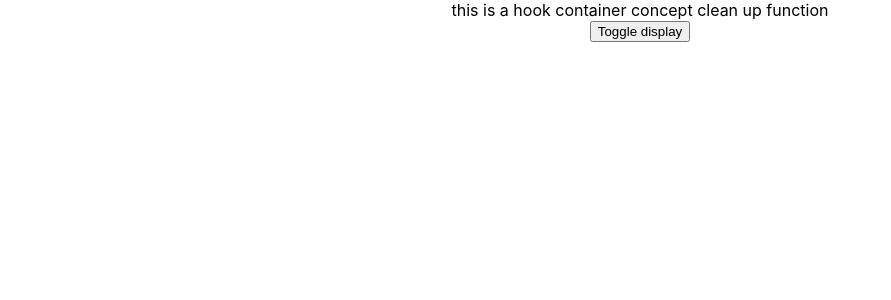
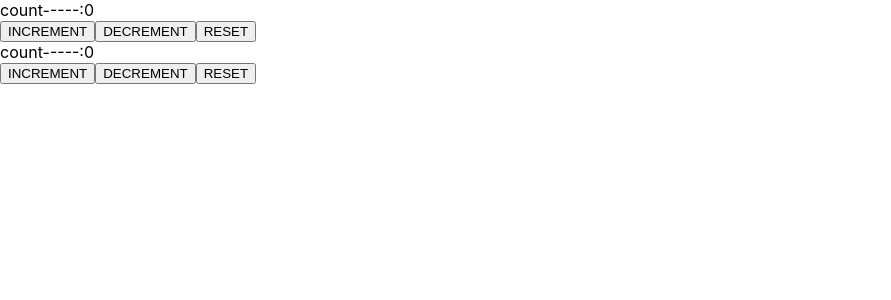
Before and after one commit to Rutujshahare/REACT-HTTP-and-CONTEXT, a React (Create React App) app in the folder connection/: page / in a window 1280 px wide. Shown: the top 300 px of the page, without its empty margins (0-891 px from the left). Built offline with nearby package versions, Linux system fonts and the light colour scheme.

Commit message:
some changes updated and modified the program

```diff
--- a/connection/src/App.js
+++ b/connection/src/App.js
@@ -1,25 +1,27 @@
 import React from 'react';
-import logo from './logo.svg';
-import './App.css';
-import PostList from './Components/PostList';
-import Fetch from './Components/Fetch';
-import PostForm from './Components/Postform';
-import ComponentC from './Components/ComponentC';
-// import { UserProvider } from './UserContext';
-// import CounterComponent from './Components/HOOKS/CounterComponent';
-// import UseStateCounter from './Components/HOOKS/UseStateCounter';
 
-import ConditionalHook from './Components/HOOKS/ConditionalHook';
-import HookMouse from './Components/HOOKS/HookMouse';
-import HookContainer from './Components/HOOKS/HookContainer';
+import Reducer from './Components/HOOKS/Reducer';
+import UseReducer from './Components/HOOKS/UseReducer1';
+import UseReducer1 from './Components/HOOKS/UseReducer1';
+import MultipleReducer from './Components/HOOKS/MultipleReducer';
+
+
+
+export const UserContext=React.createContext()
+export const ChannelContext=React.createContext()
+
 
 //if we remove the comment and run ew see the default value is replace by other
 function App() {
   return (
     <div className="App">
+      {/* <UserContext.Provider value={'kshitij shahare'}>
+        <ChannelContext.Provider value={'shreyash shahare'}>
 
-<HookContainer/>
-
+     <ContextC/>
+     </ChannelContext.Provider>
+     </UserContext.Provider> */}
+<MultipleReducer/>
     </div>
   );
 }
--- /dev/null
+++ b/connection/src/Components/HOOKS/MultipleReducer.js
@@ -0,0 +1,38 @@
+import React,{useReducer} from 'react';
+const intialState=0
+const reducer=(state,action)=>{
+switch(action) {
+        case 'increment':
+        return state+1
+
+        case 'decrement':
+        return state-1
+
+        case 'reset':
+        return intialState
+
+        default:
+        return  state
+}
+}
+
+
+function MultipleReducer() {
+    const[count,dispatch]=useReducer(reducer,intialState)
+    const[counttwo,dispatchtwo]=useReducer(reducer,intialState)
+    return (
+        <div>
+            <div>count-----:{count}</div>
+          <button onClick={()=>dispatch('increment')}>INCREMENT</button>
+          <button onClick={()=>dispatch('decrement')}>DECREMENT</button>
+          <button onClick={()=>dispatch('reset')}>RESET</button>
+
+
+          <div>count-----:{counttwo}</div>
+          <button onClick={()=>dispatchtwo('increment')}>INCREMENT</button>
+          <button onClick={()=>dispatchtwo('decrement')}>DECREMENT</button>
+          <button onClick={()=>dispatchtwo('reset')}>RESET</button>
+        </div>
+    )
+}
+export default MultipleReducer
--- /dev/null
+++ b/connection/src/Components/HOOKS/Reducer.js
@@ -0,0 +1,30 @@
+import React,{useReducer} from 'react';
+const intialState=0
+const reducer=(state,action)=>{
+switch(action) {
+    case 'increment':
+        return state+1
+
+        case 'decrement':
+            return state-1
+
+            case 'reset':
+                return intialState
+
+                default:
+                    return state
+}
+}
+
+function Reducer() {
+  const[count,dispatch] =  useReducer(reducer,intialState)
+    return(
+        <div>
+            <div>count-{count}</div>
+         <button onClick={()=>dispatch('increment')}>INCREMENT</button>
+         <button onClick={()=>dispatch('decrement')}>DECREMENT</button>
+         <button onClick={()=>dispatch('reset')}>RESET</button>
+        </div>
+    )
+}
+export default Reducer
--- /dev/null
+++ b/connection/src/Components/HOOKS/UseReducer1.js
@@ -0,0 +1,32 @@
+import React,{useReducer} from 'react';
+const intialState=0
+const reducer=(state,action)=>{
+switch(action) {
+    case 'increment':
+        return state+1
+
+        case 'decrement':
+            return state-1
+
+            case 'reset':
+                return intialState
+
+                default:
+                    return state
+}
+}
+
+
+function UseReducer1() {
+    const[count,dispatch]=useReducer(reducer,intialState)
+    return (
+        <div>
+         this is a concept of use reducer
+         <div>count---------:{count}</div>
+         <button onClick={()=>dispatch('increment')}> INCREMENT</button>
+         <button onClick={()=>dispatch('decrement')}>DECCREMENT</button>
+         <button onClick={()=>dispatch('reset')}>RESET</button>
+        </div>
+    )
+}
+export default UseReducer1
```
Also changed, not shown: connection/src/Components/HOOKS/CONTEXT/ContextC.js (added, +11 -0 lines), connection/src/Components/HOOKS/CONTEXT/ContextE.js (added, +14 -0 lines), connection/src/Components/HOOKS/CONTEXT/ContextF.js (added, +31 -0 lines), connection/src/Components/HOOKS/ComponentHookC.js (added, +13 -0 lines), connection/src/Components/HOOKS/ComponentHookE.js (added, +16 -0 lines), connection/src/Components/HOOKS/ComponentHookF.js (added, +29 -0 lines), connection/src/Components/HOOKS/DataHook.js (added, +33 -0 lines).
